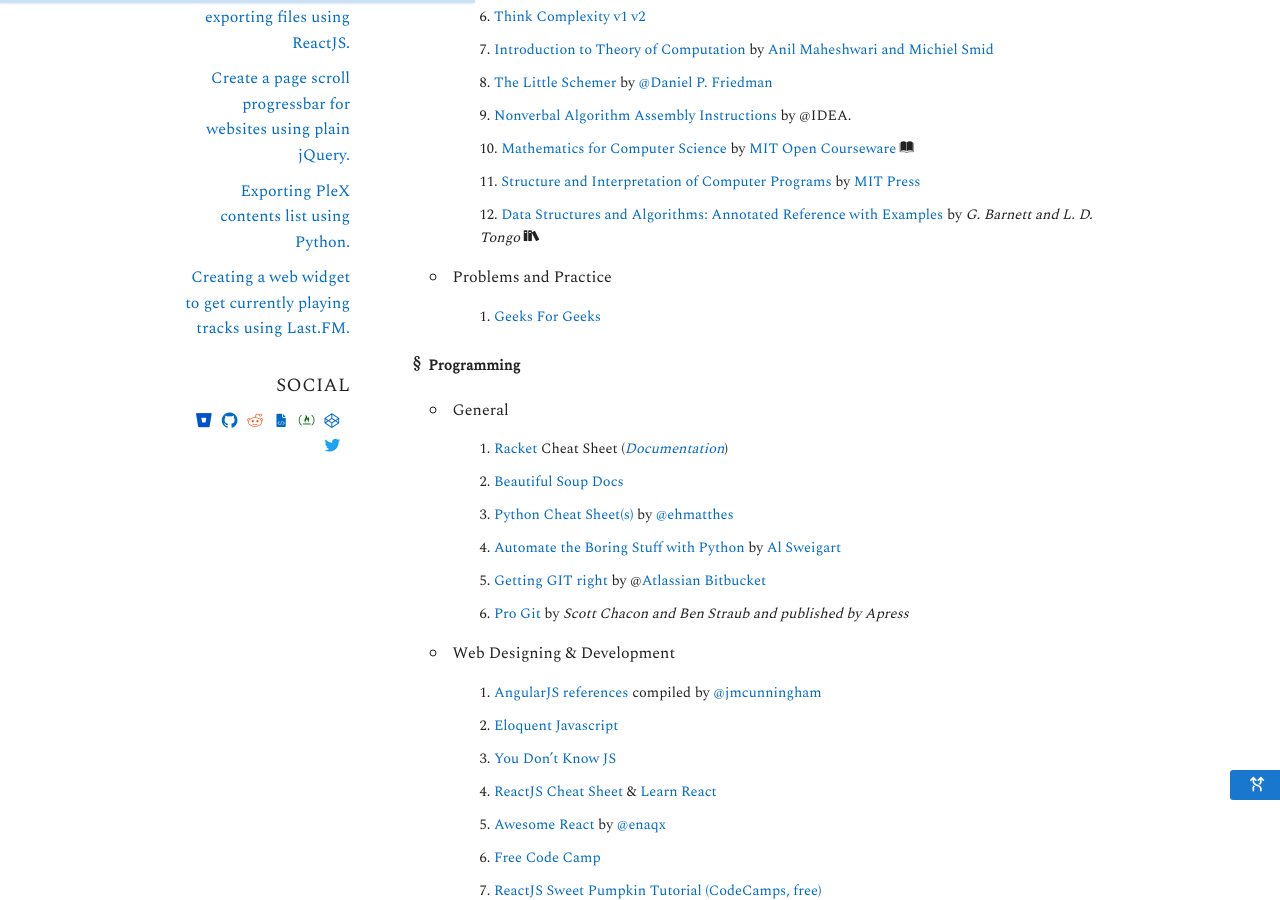
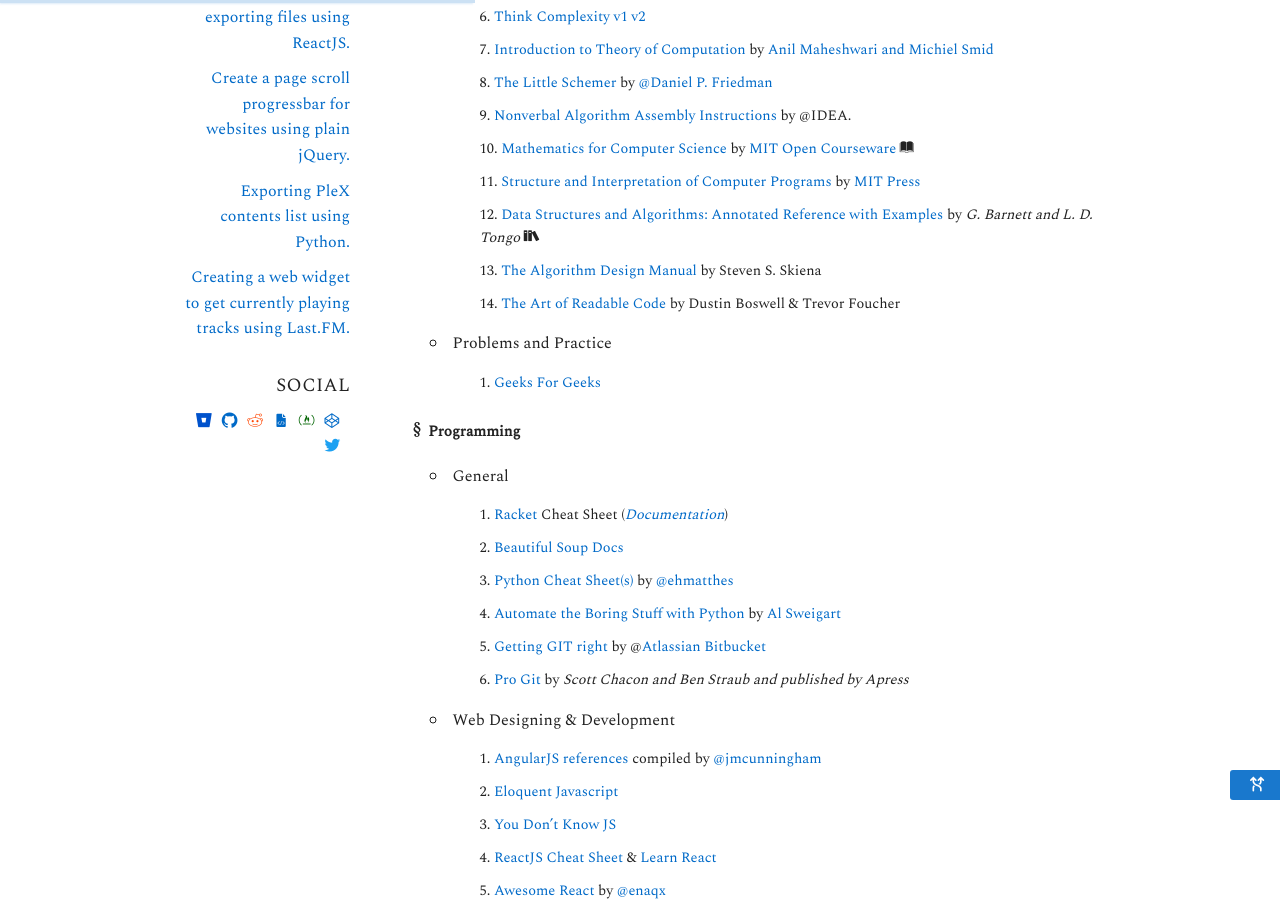
Before and after one commit to intern0t/personal-blog, a Jekyll site: the page built from library.md, in a window 1280 px wide and 900 px high, scrolled down 808 px. Built offline with Jekyll 4.4.1, drawn with Linux system fonts in a browser that asks for light colours; nearby versions of some CDN libraries; some web fonts are replaced; part of the change alters nothing that is shown.

Commit message:
Updated scripts & new addition to library/CS/Theoritical.

```diff
--- a/_includes/scripts.html
+++ b/_includes/scripts.html
@@ -2,16 +2,26 @@
     $(document).ready(function () {
         /* Hi
         –––––––––––––––––––––––––––––––––––––––––––––––––– */
-        console.log(`%c    ,=""=,
-   c , _,{
-   /\   @ )                 __
-  /  ^~~^\          <=.,__/ '}=
- (_/ ,, ,,)          \\_ _>_/~
-  ~\_(/-\)'-,_,_,_,-'  (_)-(_)  - Prashant says Hi`, "font-family:monospace");
+        console.log(`%c         _nnnn_
+        dGGGGMMb     ,"""""""""""""".
+       @p~qp~~qMb    | Linux Rules! |
+       M|@||@) M|   _;..............'
+       @,----.JM| -'
+      JS^\__/  qKL
+     dZP        qKRb
+    dZP          qKKb
+   fZP            SMMb
+   HZM            MMMM
+   FqM            MMMM
+ __| ".        |\dS"qML
+ |    \`.       | \`' \Zq
+_)      \.___.,|     .'
+\____   )MMMMMM|   .'
+     \`-'       \`--' \n- Art by hjm (https://www.asciiart.eu/computers/linux)\n- Prashant Says hello ;)`, "font-family:monospace");
 
         /* Special thanks to..
         –––––––––––––––––––––––––––––––––––––––––––––––––– */
-        console.log("Special thanks to SkeletonCSS, Lightcase, Icomoon. ❤");
+        console.log("♥ Special thanks to SkeletonCSS, Lightcase, Icomoon, Netlify, Google Web Fonts, & Updown. ♥");
 
         /* Image Lightbox Initialization
         –––––––––––––––––––––––––––––––––––––––––––––––––– */
@@ -84,15 +94,15 @@
         $(".gcse-trigger").click(function (e) {
             e.preventDefault();
             var searchKey = $('input#toSearch').val();
-            console.log(searchKey);
 
+            if (searchKey !== null | searchKey !== undefined | searchKey !== "") {
                 $.getJSON("../posts.json", {}, function (data) {
                     const filteredData = data.posts.filter(post =>
                         post.title.toLowerCase().includes(searchKey.toLowerCase()) ||
                         post.tags.join().toLowerCase().includes(searchKey.toLowerCase()) ||
                         post.category.toLowerCase().includes(searchKey.toLowerCase()) ||
                         post.excerpt.indexOf(searchKey) > 0);
-                console.log(JSON.stringify(filteredData));
+                    console.log("[Search] - Searching for " + searchKey + " returned " + filteredData.length + " results.");
 
                     $(".search-result-container").empty().append("<h5 class='totalSearchResults'>Found " + filteredData.length + " results for " + searchKey + ".</h5>");
 
@@ -116,6 +126,9 @@
                         );
                     });
                 });
+            }else{
+                console.log("[Search] - Empty search instruction received.");
+            }
         });
 
         /* Search trigger - using keydown event.
--- a/library.md
+++ b/library.md
@@ -26,6 +26,8 @@ permalink: /library/
     10. [Mathematics for Computer Science](https://courses.csail.mit.edu/6.042/spring17/mcs.pdf) by [MIT Open Courseware](https://ocw.mit.edu/index.htm) <span class="icon-book" title="Currently reading - Sun Jun 24+ 21:17:08 EDT 2018"></span>
     11. [Structure and Interpretation of Computer Programs](https://mitpress.mit.edu/sites/default/files/sicp/full-text/book/book.html) by [MIT Press](https://mitpress.mit.edu/)
     12. [Data Structures and Algorithms: Annotated Reference with Examples](https://www.goodreads.com/book/show/18308002-data-structures-and-algorithms) by *G. Barnett and L. D. Tongo* <span class="icon-books" title="Finished Reading July 20th-Aug 07th, 2018 Summer."></span>
+    13. [The Algorithm Design Manual](https://www.amazon.com/Algorithm-Design-Manual-Steven-Skiena/dp/1849967202) by Steven S. Skiena
+    14. [The Art of Readable Code](https://www.amazon.com/Art-Readable-Code-Practical-Techniques-ebook/dp/B0064CZ1XE) by Dustin Boswell & Trevor Foucher
 + Problems and Practice
   1. [Geeks For Geeks](http://www.geeksforgeeks.org)
 
```
Lines whose indentation alone changed are shown as unchanged.
